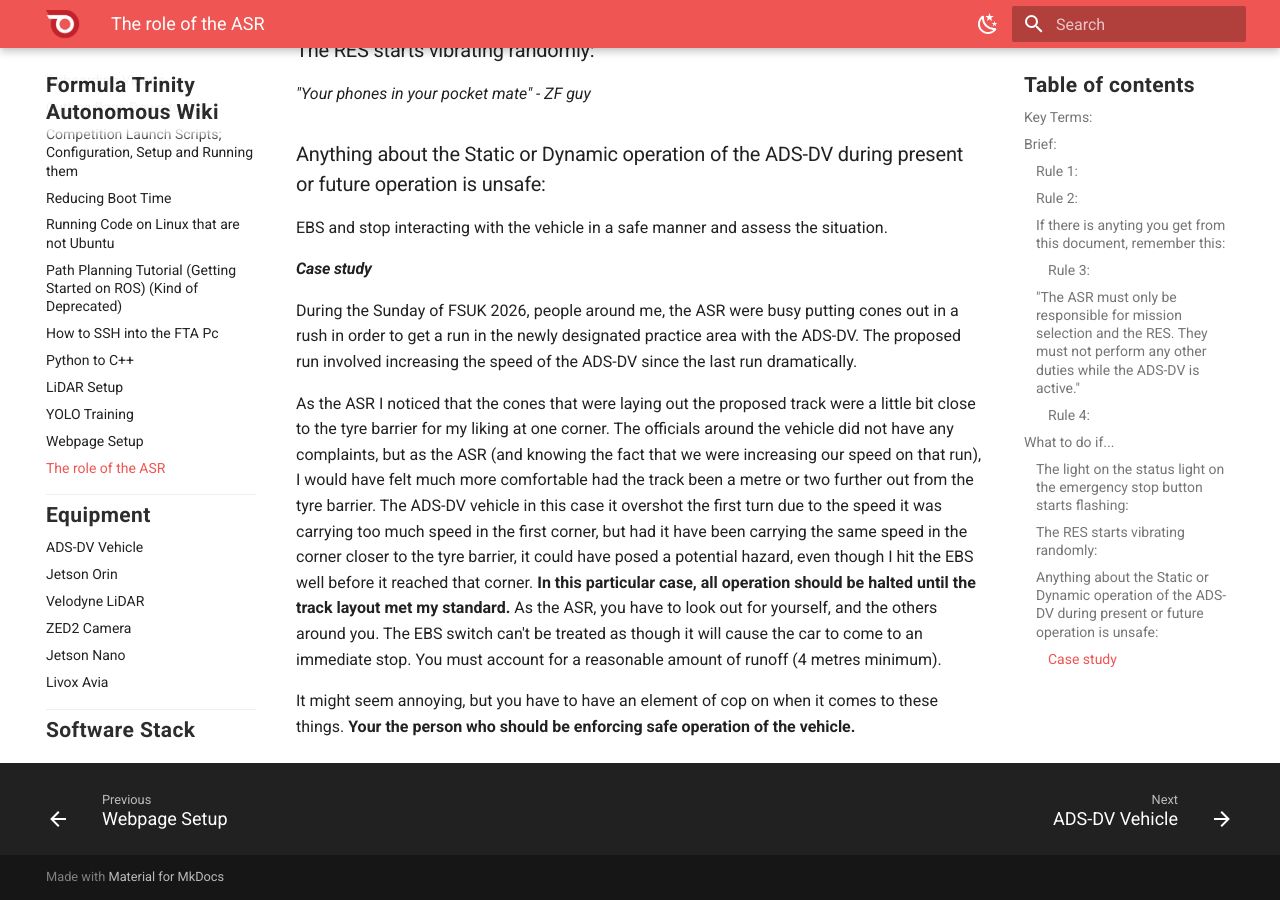
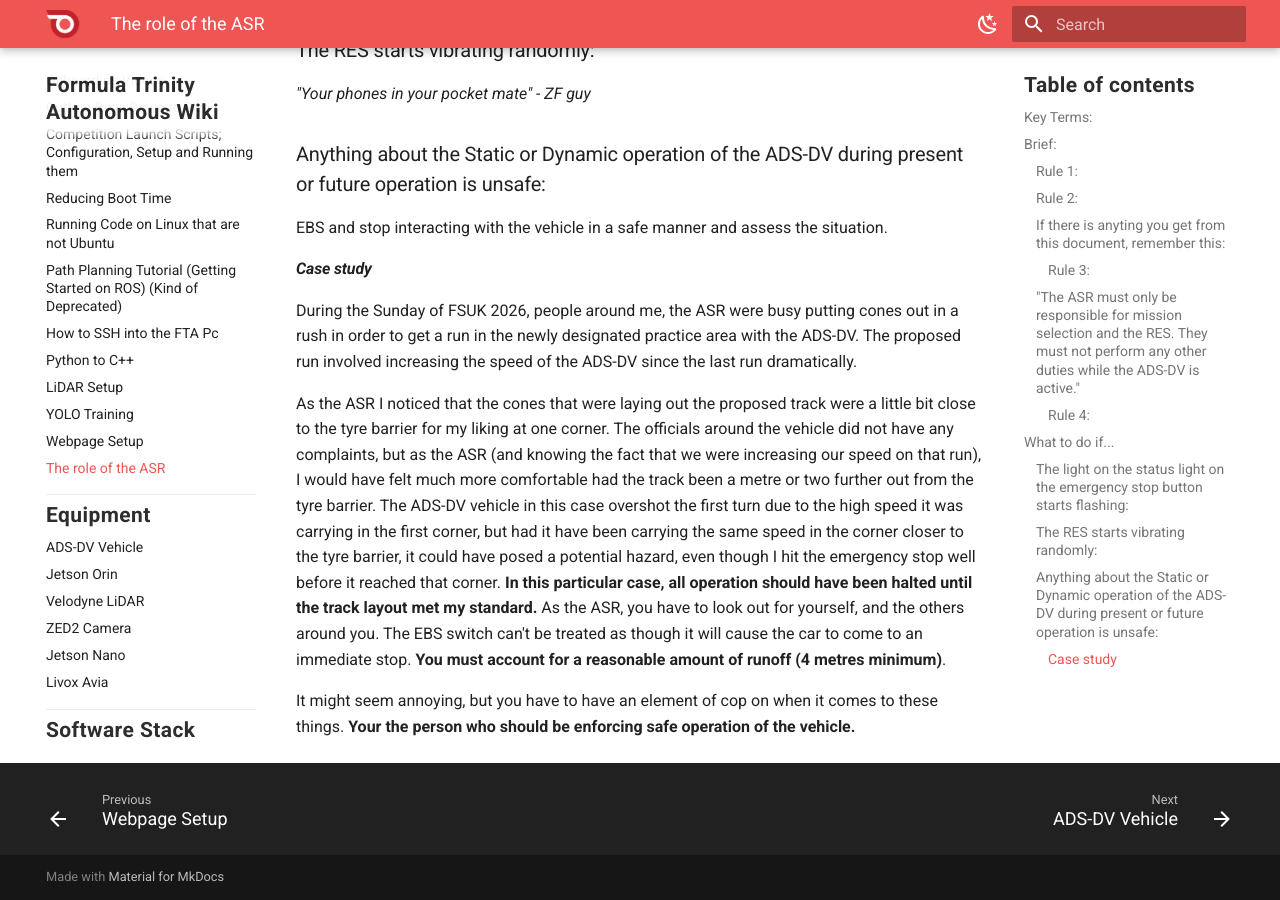
Before and after one commit to FT-Autonomous/ft_docs_2.0, an MkDocs documentation site: the page built from docs/tutorials/ASR.md, in a window 1280 px wide and 900 px high, scrolled down 1698 px. Built offline with MkDocs 1.6.1 and Material for MkDocs 9.7.7, drawn with Linux system fonts in a browser that asks for light colours.

Commit message:
Update ASR.md
Grammar errors

```diff
--- a/docs/tutorials/ASR.md
+++ b/docs/tutorials/ASR.md
@@ -62,6 +62,6 @@ EBS and stop interacting with the vehicle in a safe manner and assess the situat
 
 During the Sunday of FSUK 2026, people around me, the ASR were busy putting cones out in a rush in order to get a run in the newly designated practice area with the ADS-DV. The proposed run involved increasing the speed of the ADS-DV since the last run dramatically.
 
-As the ASR I noticed that the cones that were laying out the proposed track were a little bit close to the tyre barrier for my liking at one corner. The officials around the vehicle did not have any complaints, but as the ASR (and knowing the fact that we were increasing our speed on that run), I would have felt much more comfortable had the track been a metre or two further out from the tyre barrier. The ADS-DV vehicle in this case it overshot the first turn due to the speed it was carrying too much speed in the first corner, but had it have been carrying the same speed in the corner closer to the tyre barrier, it could have posed a potential hazard, even though I hit the EBS well before it reached that corner. **In this particular case, all operation should be halted until the track layout met my standard.** As the ASR, you have to look out for yourself, and the others around you. The EBS switch can't be treated as though it will cause the car to come to an immediate stop. You must account for a reasonable amount of runoff (4 metres minimum).
+As the ASR I noticed that the cones that were laying out the proposed track were a little bit close to the tyre barrier for my liking at one corner. The officials around the vehicle did not have any complaints, but as the ASR (and knowing the fact that we were increasing our speed on that run), I would have felt much more comfortable had the track been a metre or two further out from the tyre barrier. The ADS-DV vehicle in this case overshot the first turn due to the high speed it was carrying in the first corner, but had it have been carrying the same speed in the corner closer to the tyre barrier, it could have posed a potential hazard, even though I hit the emergency stop well before it reached that corner. **In this particular case, all operation should have been halted until the track layout met my standard.** As the ASR, you have to look out for yourself, and the others around you. The EBS switch can't be treated as though it will cause the car to come to an immediate stop. **You must account for a reasonable amount of runoff (4 metres minimum)**.
 
 It might seem annoying, but you have to have an element of cop on when it comes to these things. **Your the person who should be enforcing safe operation of the vehicle.**
```
